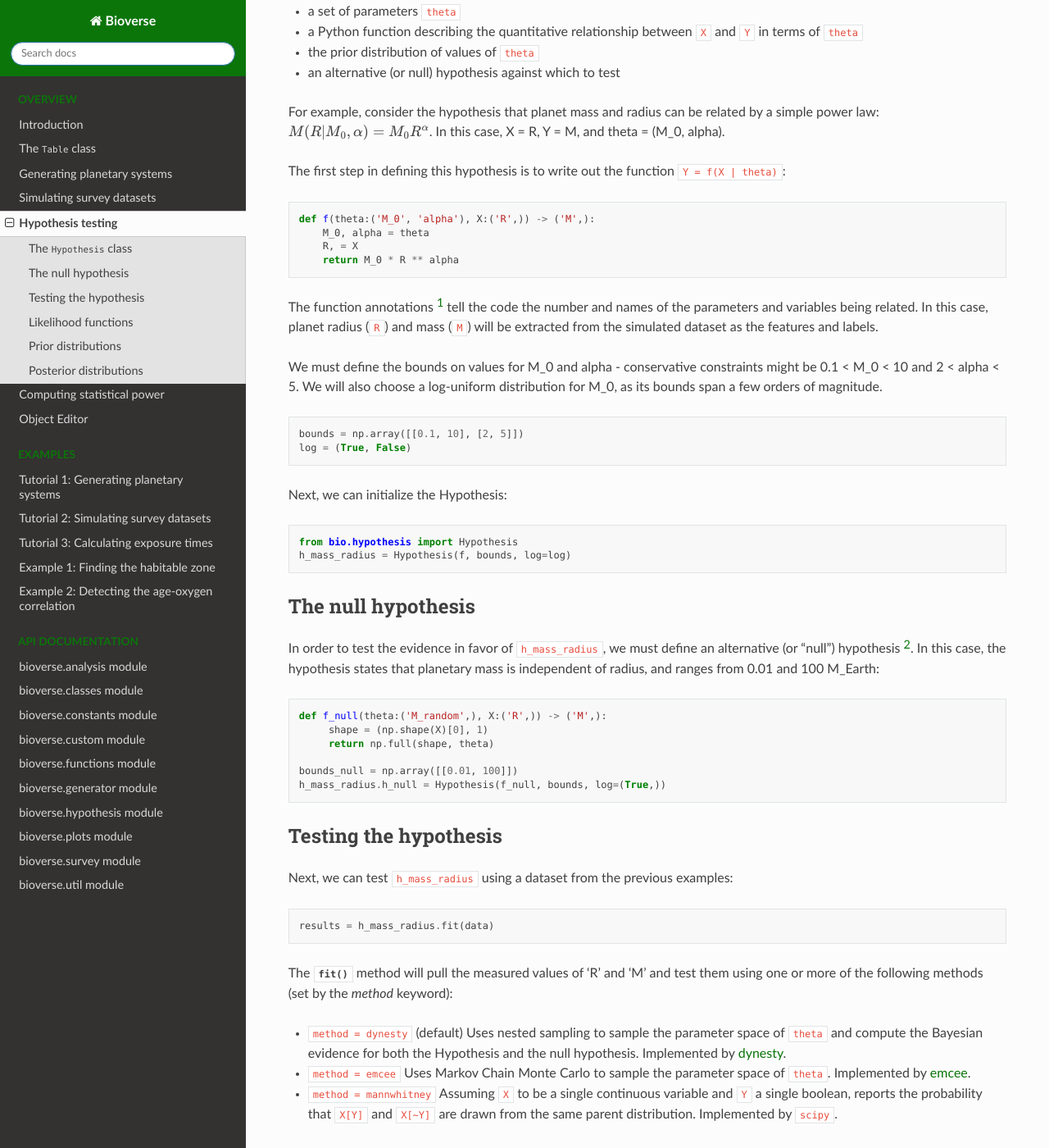
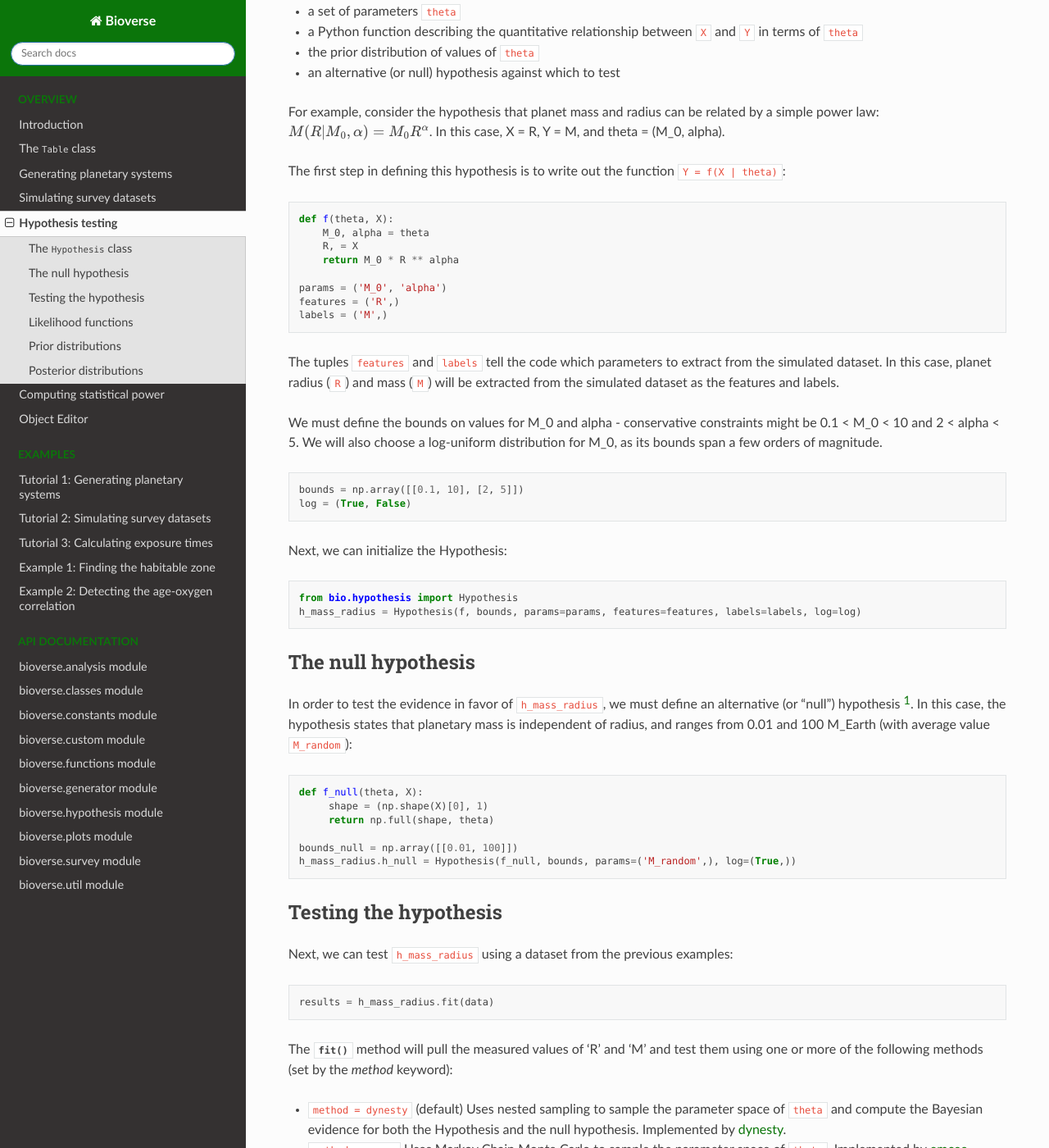
Before and after one commit to danielapai/bioverse, a Sphinx documentation site: the page built from docs/module3.rst, in a window 1280 px wide and 1400 px high, scrolled down 385 px. Shown: the whole window at 82% size. Built offline with Sphinx 7.4.7 and the Read the Docs theme 2.0.0, drawn with Linux system fonts in a browser that asks for light colours; some of the changed text lies outside the part shown.

Commit message:
more updates to Hypothesis documentation

```diff
--- a/docs/module3.rst
+++ b/docs/module3.rst
@@ -20,12 +20,16 @@ The first step in defining this hypothesis is to write out the function ``Y = f(
 
 .. code-block:: python
 
-    def f(theta:('M_0', 'alpha'), X:('R',)) -> ('M',):
+    def f(theta, X):
         M_0, alpha = theta
         R, = X
         return M_0 * R ** alpha
 
-The function annotations [#f1]_ tell the code the number and names of the parameters and variables being related. In this case, planet radius (``R``) and mass (``M``) will be extracted from the simulated dataset as the features and labels.
+    params = ('M_0', 'alpha')
+    features = ('R',)
+    labels = ('M',)
+
+The tuples ``features`` and ``labels`` tell the code which parameters to extract from the simulated dataset. In this case, planet radius (``R``) and mass (``M``) will be extracted from the simulated dataset as the features and labels.
 
 We must define the bounds on values for M_0 and alpha - conservative constraints might be 0.1 < M_0 < 10 and 2 < alpha < 5. We will also choose a log-uniform distribution for M_0, as its bounds span a few orders of magnitude.
 
@@ -39,21 +43,21 @@ Next, we can initialize the Hypothesis:
 .. code-block:: python
 
     from bio.hypothesis import Hypothesis
-    h_mass_radius = Hypothesis(f, bounds, log=log)
+    h_mass_radius = Hypothesis(f, bounds, params=params, features=features, labels=labels, log=log)
 
 The null hypothesis
 *******************
 
-In order to test the evidence in favor of ``h_mass_radius``, we must define an alternative (or "null") hypothesis [#f2]_. In this case, the hypothesis states that planetary mass is independent of radius, and ranges from 0.01 and 100 M_Earth:
+In order to test the evidence in favor of ``h_mass_radius``, we must define an alternative (or "null") hypothesis [#f1]_. In this case, the hypothesis states that planetary mass is independent of radius, and ranges from 0.01 and 100 M_Earth (with average value ``M_random``):
 
 .. code-block:: python
 
-    def f_null(theta:('M_random',), X:('R',)) -> ('M',):
+    def f_null(theta, X):
          shape = (np.shape(X)[0], 1)
          return np.full(shape, theta)
 
     bounds_null = np.array([[0.01, 100]])
-    h_mass_radius.h_null = Hypothesis(f_null, bounds, log=(True,))
+    h_mass_radius.h_null = Hypothesis(f_null, bounds, params=('M_random',), log=(True,))
 
 Testing the hypothesis
 **********************
@@ -113,6 +117,5 @@ When using ``dynesty`` or ``emcee``, the ``results`` object will contain summary
 
 .. rubric:: Footnotes
 
-.. [#f1] This is a non-standard use of Python function annotations that many code editors will highlight, but it should not cause any runtime errors.
-.. [#f2] Note that :func:`bioverse.hypothesis.f_null` provides the same function as ``f_null()`` above but for an arbitrary number of parameters, features, and labels.
-.. [#f3] Documentation for user-defined priors will be added in a future update.
+.. [#f1] Note that :func:`bioverse.hypothesis.f_null` provides the same function as ``f_null()`` above but for an arbitrary number of parameters, features, and labels.
+.. [#f2] Documentation for user-defined priors will be added in a future update.
```
Also changed, not shown: other parts of docs/module3.rst (+1 -1 lines), 1 other file.
